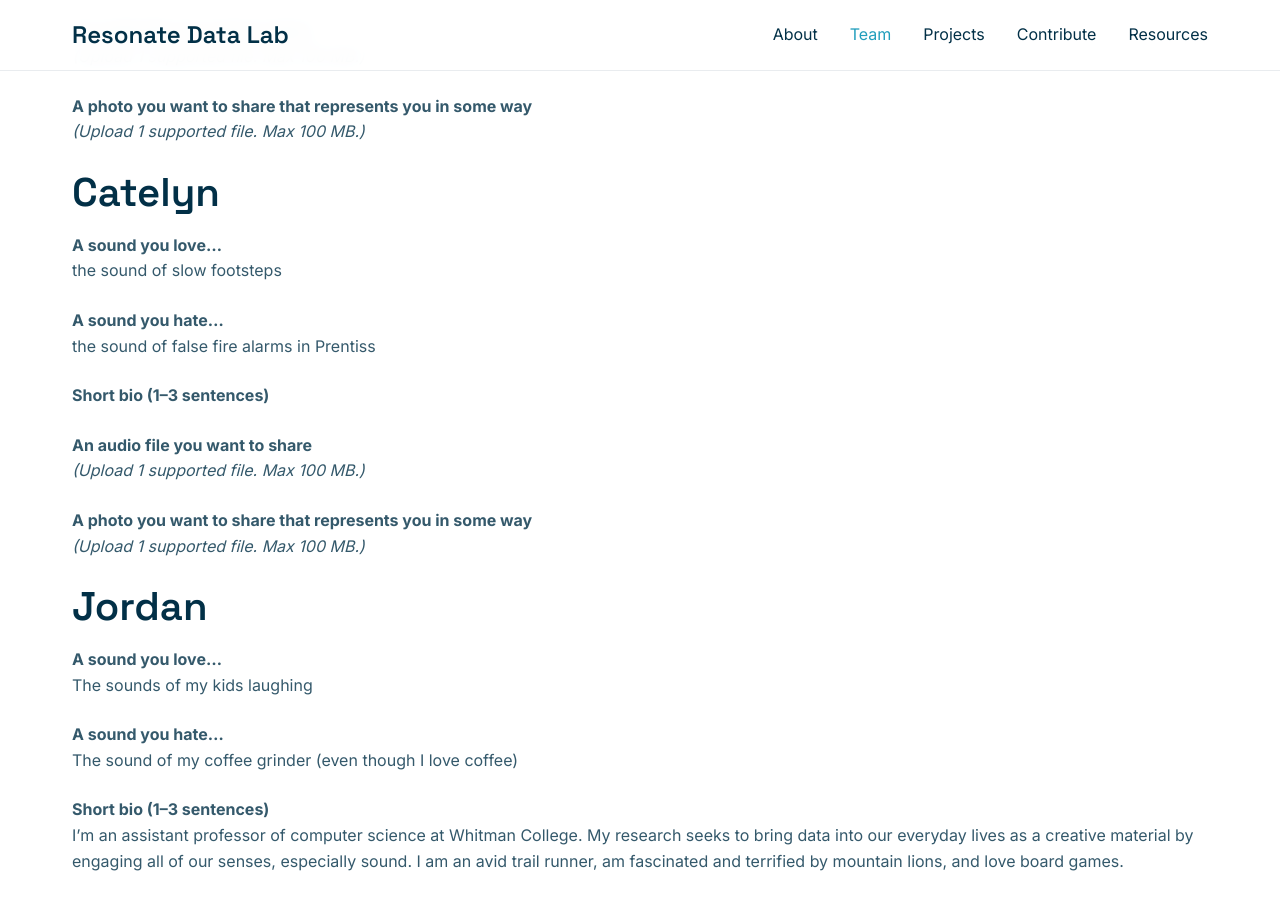
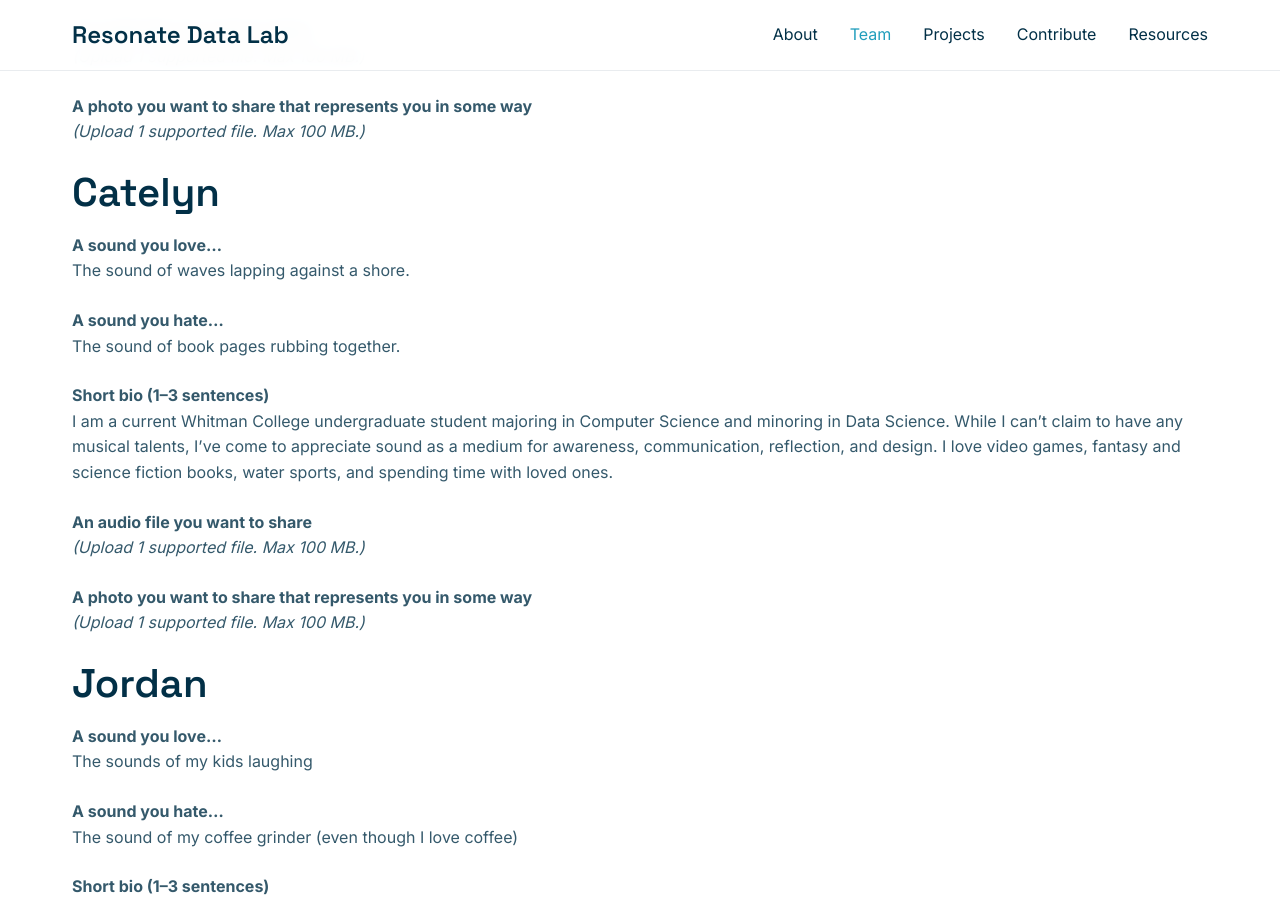
Before and after one commit to a421loop/Resonate-Data-Lab-Website-STRUCTURE, a Jekyll site: the page built from Team/index.md, in a window 1280 px wide and 900 px high, scrolled down 1844 px. Built offline with Jekyll 4.4.1, drawn with Linux system fonts in a browser that asks for light colours.

Commit message:
Update index.md
Catelyn Bio update.

```diff
--- a/Team/index.md
+++ b/Team/index.md
@@ -83,13 +83,13 @@
 ## Catelyn
 
 **A sound you love...**
-the sound of slow footsteps
+The sound of waves lapping against a shore.
 
 **A sound you hate...**
-the sound of false fire alarms in Prentiss
+The sound of book pages rubbing together.
 
 **Short bio (1–3 sentences)**
-<!-- Write your bio here, similar to the example given -->
+I am a current Whitman College undergraduate student majoring in Computer Science and minoring in Data Science.  While I can't claim to have any musical talents, I've come to appreciate sound as a medium for awareness, communication, reflection, and design.  I love video games, fantasy and science fiction books, water sports, and spending time with loved ones.
 
 **An audio file you want to share**
 *(Upload 1 supported file. Max 100 MB.)*
```
